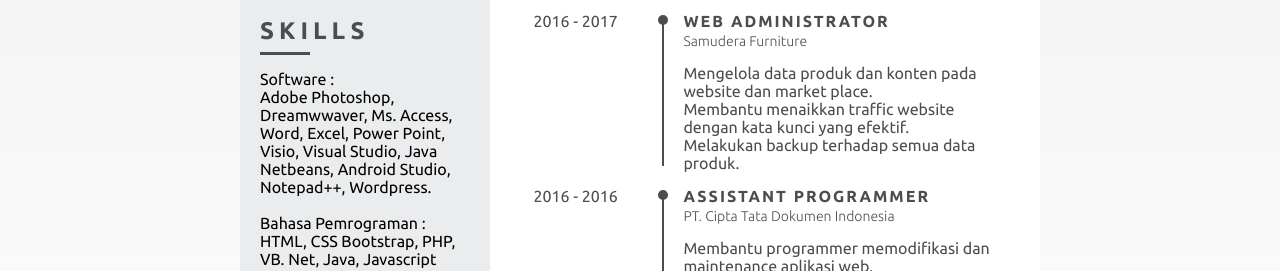
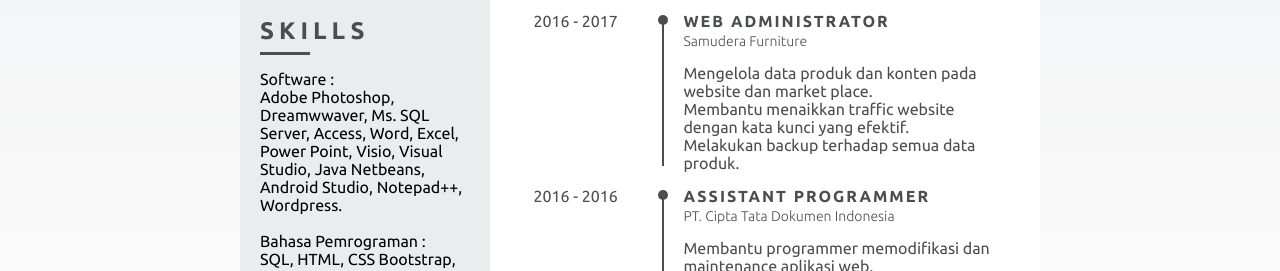
Before and after one commit to adamwahyunugraha/adamwahyunugraha.github.io, a plain HTML site: page index.html in a window 1280 px wide. Shown: the part 529-800 px from the top of the page. Drawn offline with Linux system fonts and the light colour scheme.

Commit message:
Update index.html

```diff
--- a/index.html
+++ b/index.html
@@ -61,12 +61,12 @@
 						<p>Software :</p>
 							<ol>
 								<li>
-									Adobe Photoshop, Dreamwwaver, Ms. Access, Word, Excel, Power Point, Visio, Visual Studio, Java Netbeans, Android Studio, Notepad++, Wordpress.
+									Adobe Photoshop, Dreamwwaver, Ms. SQL Server, Access, Word, Excel, Power Point, Visio, Visual Studio, Java Netbeans, Android Studio, Notepad++, Wordpress.
 								</li>
 							</ol><br>
 								Bahasa Pemrograman :
 							<ol>
-								<li>HTML, CSS Bootstrap, PHP, VB. Net, Java, Javascript</li>
+								<li>SQL, HTML, CSS Bootstrap, PHP, VB. Net, Java, Javascript</li>
 							</ol>
 							</ol><br>
 								Database :
```
